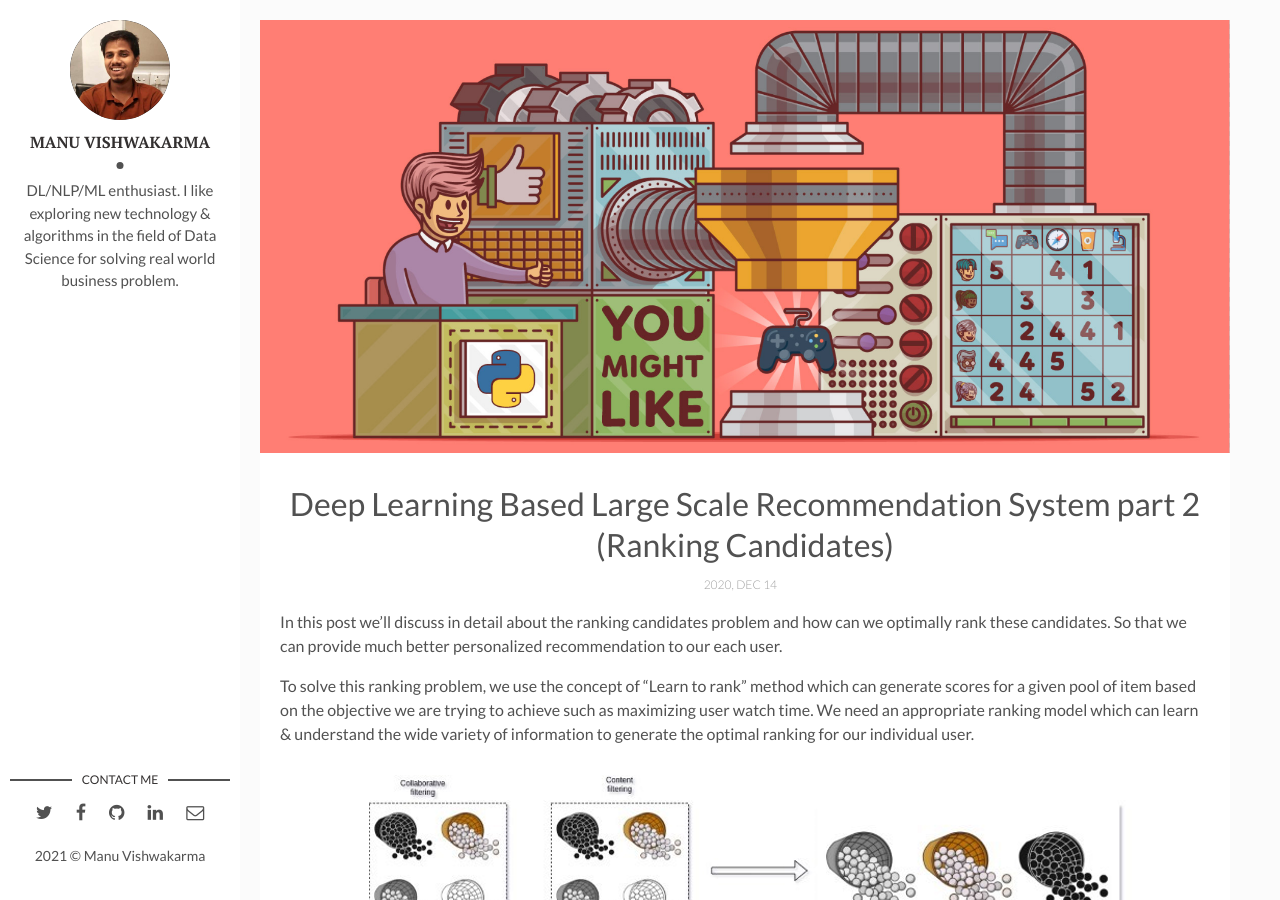
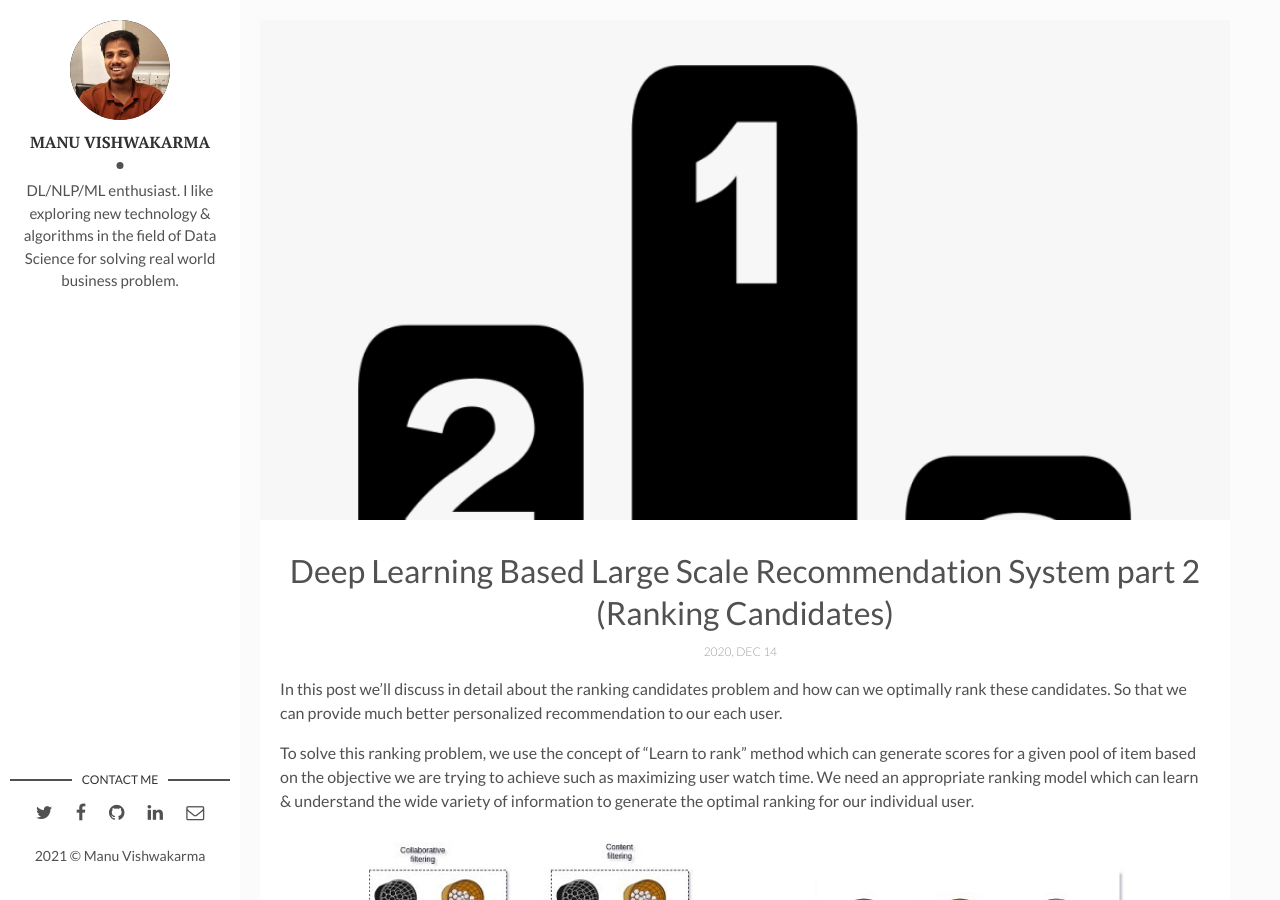
Before and after one commit to manu-vishwakarma/manu-vishwakarma, a Jekyll site: the page built from _posts/2020-12-15-Deep Learning Based Large Scale Recommendation System part 2 (ranking candidates).markdown, in a window 1280 px wide and 900 px high. Built offline with Jekyll 4.4.1, drawn with Linux system fonts in a browser that asks for light colours; comment, search, counter and statistics services are not loaded.

Commit message:
adding ranking model code

```diff
--- a/_posts/2020-12-15-Deep Learning Based Large Scale Recommendation System part 2 (ranking candidates).markdown
+++ b/_posts/2020-12-15-Deep Learning Based Large Scale Recommendation System part 2 (ranking candidates).markdown
@@ -3,7 +3,7 @@
 title: Deep Learning Based Large Scale Recommendation System part 2 (Ranking Candidates)
 date: 2020-12-15 00:00:00 +0300
 description: You’ll find this post in your `_posts` directory. Go ahead and edit it and re-build the site to see your changes. # Add post description (optional)
-img: rec_sys_main_img.png # i-rest.jpg # Add image post (optional)
+img: ranking_model_main_img.png # i-rest.jpg # Add image post (optional)
 fig-caption: # Add figcaption (optional)
 tags: [Recommendation, Deep Learning, Ranking]
 ---
@@ -43,7 +43,7 @@
 Because the ranking model is only using the list of candidates generated by various methods Suppose if a user only watches certain type of content it will only recommend movies only related to his/her preference and hence it will impact the user’s overall experience in the longer term. Along with his preferences we need to provide certain content which he/she is most likely to explore by promoting diverse content from the list of generated recommendations which users will enjoy and at the same time we are also as a system learning new behavior about the users which will help us in future for generating better personalized recommendation. Below is the Netflix result of ranking model:
 
 {:refdef: style="text-align: center; "}
-![Recommendation System]({{site.baseurl}}/assets/img/rc_fig2.png)
+![Recommendation System]({{site.baseurl}}/assets/img/rc_fig3.png)
 {: refdef}
 <p align="center">Fig.3<a href="https://netflixtechblog.com/netflix-recommendations-beyond-the-5-stars-part-2-d9b96aa399f5"> Netflix Ranking model Result comparison</a></p>
 <br>
```
Also changed, not shown: assets/img/ranking_model_main_img.png (added).
